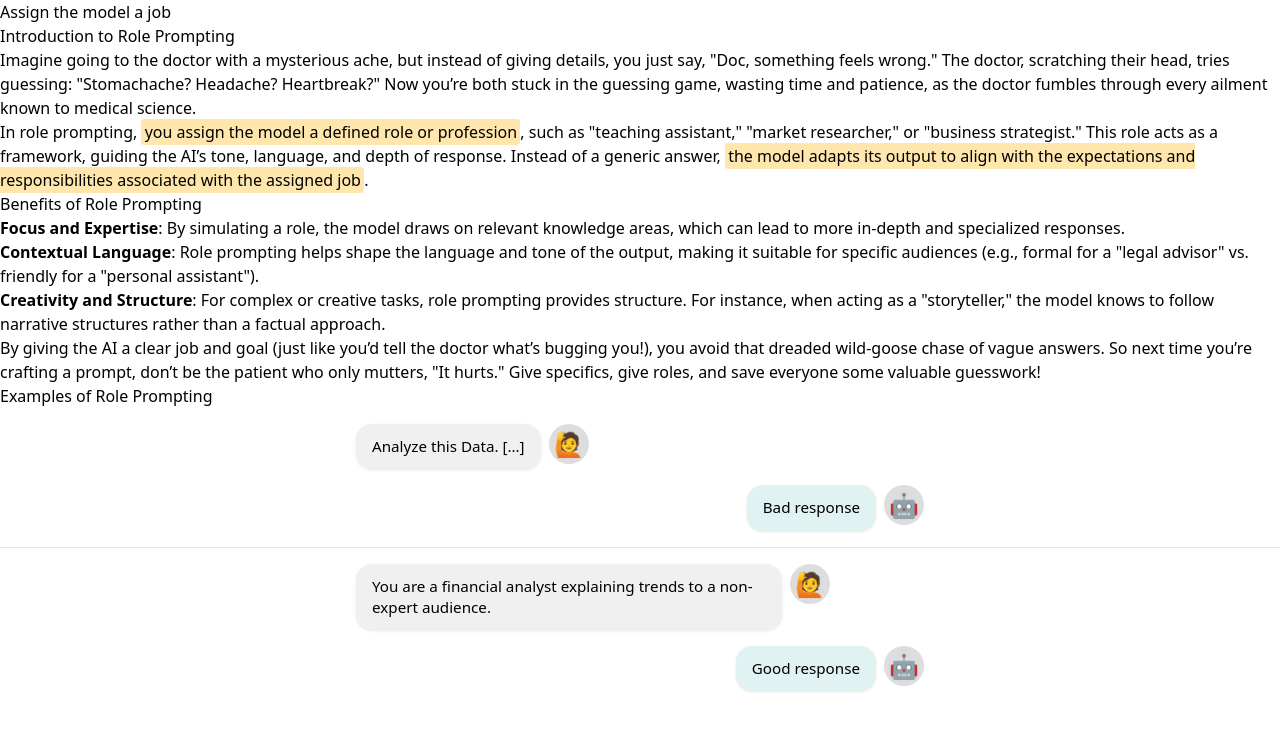
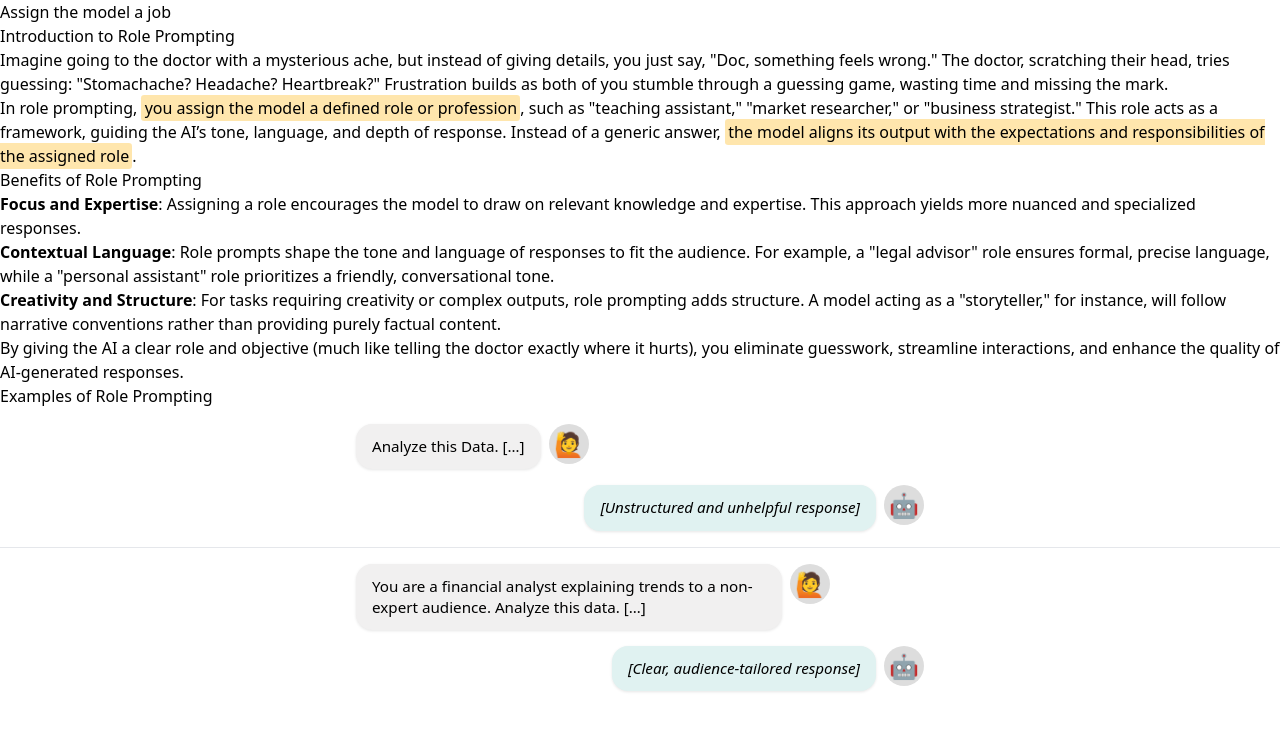
Before and after one commit to Sebstep/pathfinder-sage, a Next.js app: page /prompting/assign_job in a window 1280 px wide. Shown: the top 730 px of the page. Built offline with nearby package versions, Linux system fonts and the light colour scheme.

Commit message:
Improve role prompting explanations

```diff
--- a/pages/prompting/assign_job.mdx
+++ b/pages/prompting/assign_job.mdx
@@ -2,17 +2,17 @@
 
 ## Introduction to Role Prompting
 
-Imagine going to the doctor with a mysterious ache, but instead of giving details, you just say, "Doc, something feels wrong." The doctor, scratching their head, tries guessing: "Stomachache? Headache? Heartbreak?" Now you’re both stuck in the guessing game, wasting time and patience, as the doctor fumbles through every ailment known to medical science.
+Imagine going to the doctor with a mysterious ache, but instead of giving details, you just say, "Doc, something feels wrong." The doctor, scratching their head, tries guessing: "Stomachache? Headache? Heartbreak?" Frustration builds as both of you stumble through a guessing game, wasting time and missing the mark.
 
-In role prompting, <mark>you assign the model a defined role or profession</mark>, such as "teaching assistant," "market researcher," or "business strategist." This role acts as a framework, guiding the AI’s tone, language, and depth of response. Instead of a generic answer, <mark>the model adapts its output to align with the expectations and responsibilities associated with the assigned job</mark>.
+In role prompting, <mark>you assign the model a defined role or profession</mark>, such as "teaching assistant," "market researcher," or "business strategist." This role acts as a framework, guiding the AI’s tone, language, and depth of response. Instead of a generic answer, <mark>the model aligns its output with the expectations and responsibilities of the assigned role</mark>.
 
 ## Benefits of Role Prompting
 
-1. **Focus and Expertise**: By simulating a role, the model draws on relevant knowledge areas, which can lead to more in-depth and specialized responses.
-2. **Contextual Language**: Role prompting helps shape the language and tone of the output, making it suitable for specific audiences (e.g., formal for a "legal advisor" vs. friendly for a "personal assistant").
-3. **Creativity and Structure**: For complex or creative tasks, role prompting provides structure. For instance, when acting as a "storyteller," the model knows to follow narrative structures rather than a factual approach.
+1. **Focus and Expertise**: Assigning a role encourages the model to draw on relevant knowledge and expertise. This approach yields more nuanced and specialized responses.
+2. **Contextual Language**: Role prompts shape the tone and language of responses to fit the audience. For example, a "legal advisor" role ensures formal, precise language, while a "personal assistant" role prioritizes a friendly, conversational tone.
+3. **Creativity and Structure**: For tasks requiring creativity or complex outputs, role prompting adds structure. A model acting as a "storyteller," for instance, will follow narrative conventions rather than providing purely factual content.
 
-By giving the AI a clear job and goal (just like you’d tell the doctor what’s bugging you!), you avoid that dreaded wild-goose chase of vague answers. So next time you’re crafting a prompt, don’t be the patient who only mutters, "It hurts." Give specifics, give roles, and save everyone some valuable guesswork!
+By giving the AI a clear role and objective (much like telling the doctor exactly where it hurts), you eliminate guesswork, streamline interactions, and enhance the quality of AI-generated responses.
 
 ## Examples of Role Prompting
 
@@ -25,7 +25,7 @@ By giving the AI a clear job and goal (just like you’d tell the doctor what’
   </div>
   <div class="message assistant">
     <div class="message-avatar">🤖</div>
-    <div class="message-bubble">Bad response</div>
+    <div class="message-bubble">*[Unstructured and unhelpful response]*</div>
   </div>
 </div>
 
@@ -35,11 +35,11 @@ By giving the AI a clear job and goal (just like you’d tell the doctor what’
   <div class="message user">
     <div class="message-avatar">🙋</div>
     <div class="message-bubble">
-      You are a financial analyst explaining trends to a non-expert audience.
+      You are a financial analyst explaining trends to a non-expert audience. Analyze this data. […]
     </div>
   </div>
   <div class="message assistant">
     <div class="message-avatar">🤖</div>
-    <div class="message-bubble">Good response</div>
+    <div class="message-bubble">*[Clear, audience-tailored response]*</div>
   </div>
 </div>
```
